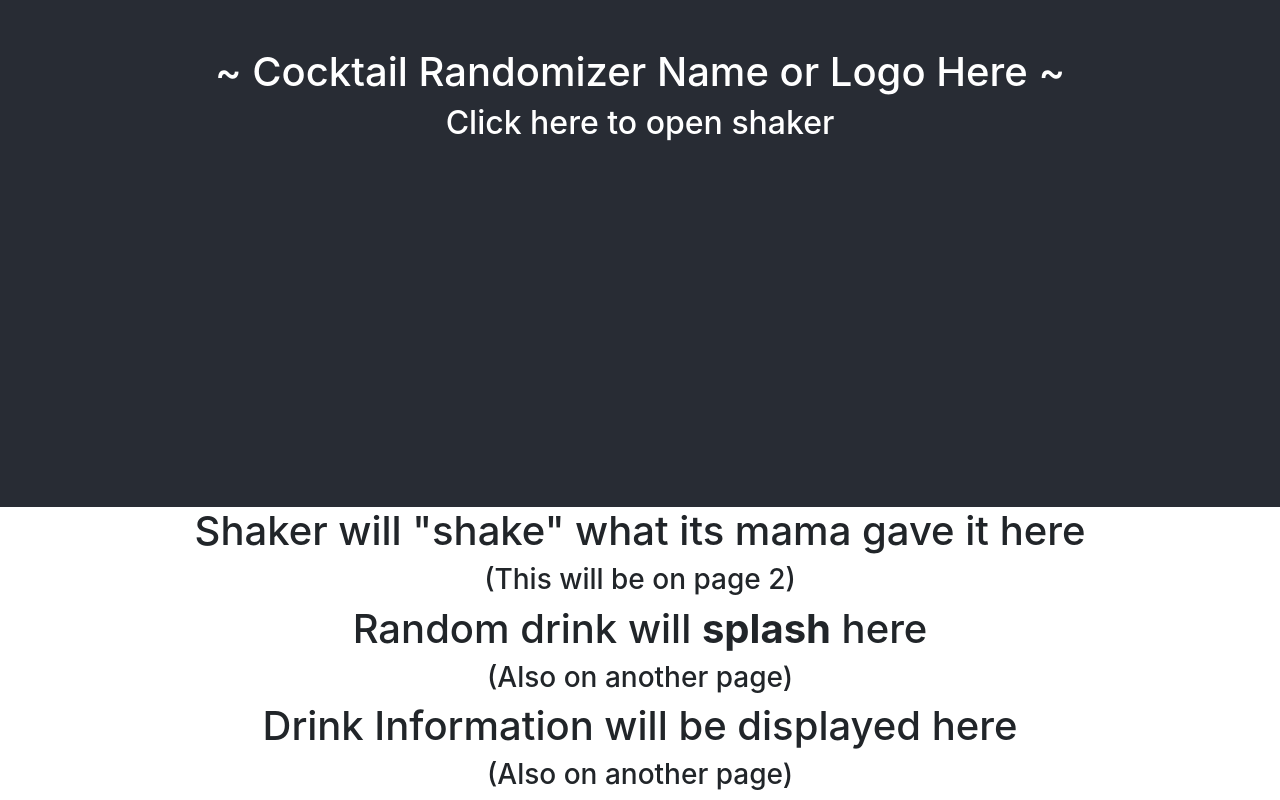
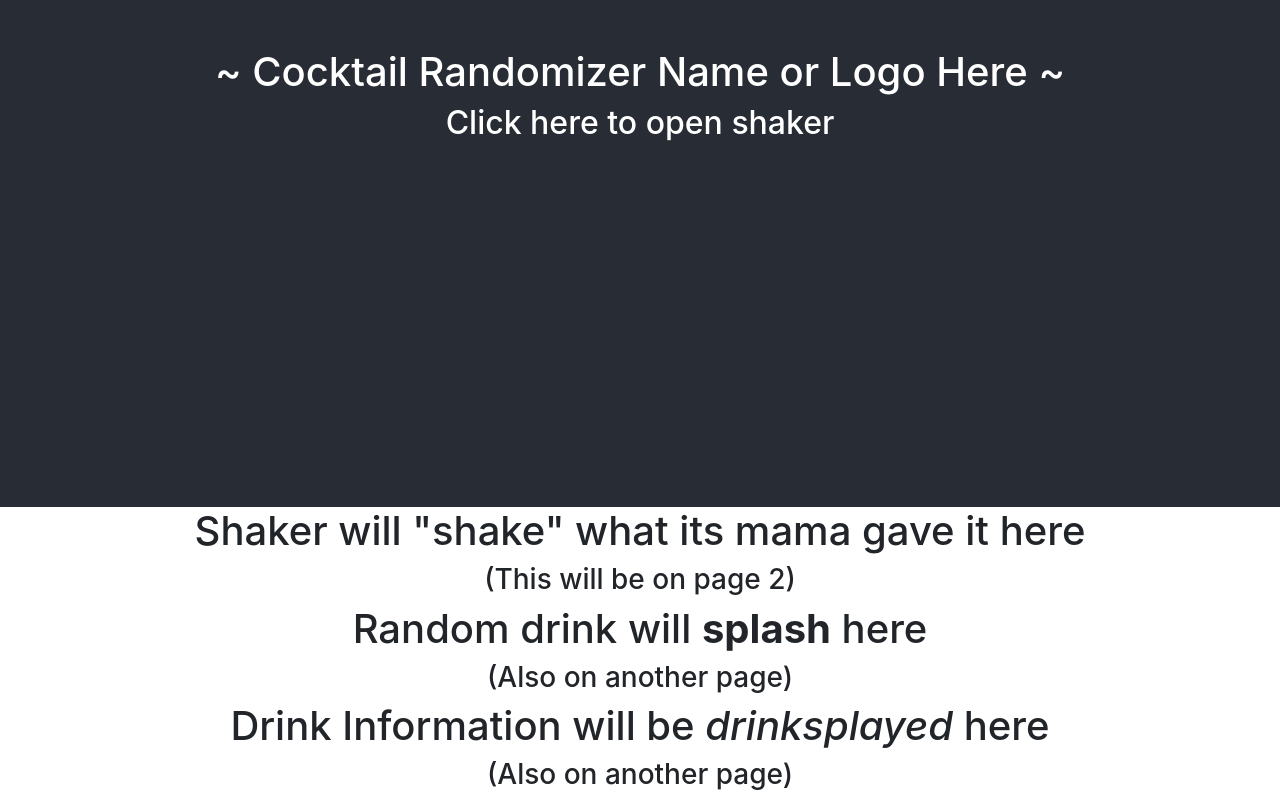
Before and after one commit to ram-bor/cocktail-randomizer, a React (Create React App) app: page / in a window 1280 px wide. Shown: the part 293-1093 px from the top of the page. Built offline with nearby package versions, Linux system fonts and the light colour scheme.

Commit message:
drinkinfo

```diff
--- a/src/pages/DrinkInfo/DrinkInfo.js
+++ b/src/pages/DrinkInfo/DrinkInfo.js
@@ -4,7 +4,9 @@ import './DrinkInfo.css';
 function DrinkInfo() {
   return (
     <div className="drinkinfo">
-      <h1>Drink Information will be displayed here</h1>
+      <h1>
+        Drink Information will be <i>drinksplayed</i> here
+      </h1>
       <h3>(Also on another page)</h3>
     </div>
   );
```
